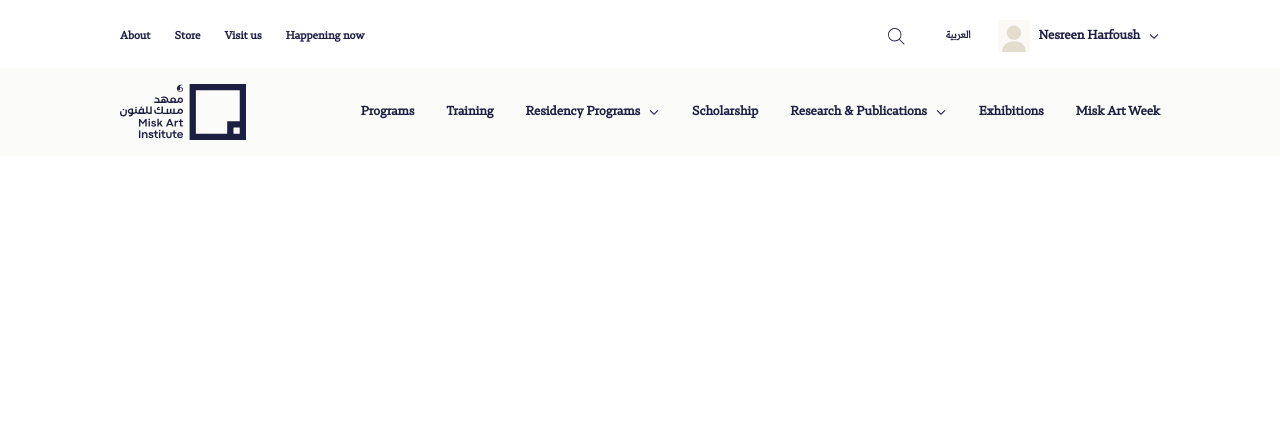
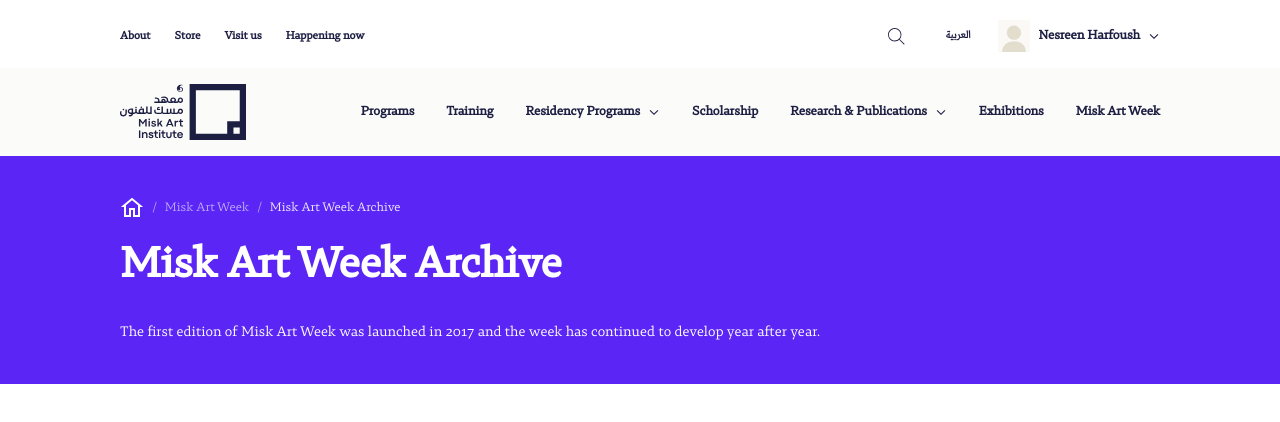
Before and after one commit to DevoAhmedIsmail/misk-art-task, a Next.js app: page /en in a window 1280 px wide. Shown: the top 422 px of the page. Built offline with nearby package versions, Linux system fonts and the light colour scheme.

Commit message:
Add "Page header" Section

```diff
--- a/messages/ar.json
+++ b/messages/ar.json
@@ -1,7 +1,8 @@
 {
     "HomePage": {
-      "title": "مرحبا بالعالم!",
-      "about": "انتقل إلى صفحة حول"
+      "page-title": "أسبوع مسك للفنون أرشيف",
+      "page-subTitle": "انطلقت أول نسخة من أسبوع مسك للفنون بعام 2017 واستمر الأسبوع في التطوّر عامًا بعد عام",
+      "prev-link-1": "أسبوع مسك للفنون"
     },
     "TopBar": {
       "about": "عن المعهد",
--- a/messages/en.json
+++ b/messages/en.json
@@ -1,7 +1,8 @@
 {
     "HomePage": {
-      "title": "Hello world!",
-      "about": "Go to the about page"
+      "page-title": "Misk Art Week Archive",
+      "page-subTitle": "The first edition of Misk Art Week was launched in 2017 and the week has continued to develop year after year.",
+      "prev-link-1": "Misk Art Week"
     },
     "TopBar": {
       "about": "About",
--- a/src/app/[locale]/page.js
+++ b/src/app/[locale]/page.js
@@ -1,3 +1,4 @@
+import PageHeader from '@/components/Shared/PageHeader/PageHeader';
 import {useTranslations} from 'next-intl';
 // import {Link} from '@/i18n/routing';
 
@@ -5,9 +6,14 @@
   const t = useTranslations('HomePage');
   return (
     <div>
-      {/* <h1>{t('title')}</h1>
-      <Link href="/about">{t('about')}</Link>
-      <ChangeLanguageBtn /> */}
+      <PageHeader
+        title={t('page-title')}
+        subTitle={t('page-subTitle')}
+        links={[
+          {name: t('prev-link-1'), href: '/'},
+          {name: t('page-title')},
+        ]}
+      />
     </div>
   );
 }
--- /dev/null
+++ b/src/components/Shared/Breadcrumbs/Breadcrumbs.jsx
@@ -0,0 +1,36 @@
+import Image from "next/image"
+import HomeIcon from "/public/assets/icons/Home.svg"
+import Link from "next/link"
+
+const Breadcrumbs = ({ links }) => {
+  return (
+    <div className="flex items-center gap-[8px]">
+      <Link href="/">
+        <Image
+          src={HomeIcon}
+          alt="Home Icon"
+          width={24}
+          height={24}
+        />
+      </Link>
+
+      {
+        links.map((link, index) => (
+          link.href ? (
+            <Link href={link.href} key={index} className="flex items-center gap-[8px]">
+              <span className="text-[var(--Primary-200)]">/</span>
+              <span className="text-[var(--Primary-200)]">{link.name}</span>
+            </Link>
+          ) : (
+            <div key={index} className="flex items-center gap-[8px]">
+              <span className="text-[var(--Primary-200)]">/</span>
+              <span className="text-[var(--Primary-25)]">{link.name}</span>
+            </div>
+          )
+        ))
+      }
+    </div>
+  )
+}
+
+export default Breadcrumbs
--- /dev/null
+++ b/src/components/Shared/PageHeader/PageHeader.jsx
@@ -0,0 +1,21 @@
+import React from 'react'
+import Breadcrumbs from '../Breadcrumbs/Breadcrumbs'
+
+const PageHeader = ({links,title, subTitle}) => {
+  return (
+    <div className='bg-[var(--Primary-500)] py-[40px]'>
+      <div className="wrapper">
+        <Breadcrumbs
+            links={links}
+        />
+
+        <div className="mt-[16px] text-white">
+            <h1 className='mb-[24px] text-[36px] min-[600px]:text-[54px] font-[600] leading-[40px] min-[600px]:leading-[60px]'>{title}</h1>
+            <h2 className='text-[14px] min-[600px]:text-[18px] leading-[20px] min-[600px]:leading-[24px]'>{subTitle}</h2>
+        </div>
+      </div>
+    </div>
+  )
+}
+
+export default PageHeader
```
Also changed, not shown: public/assets/icons/Home.svg (added).
